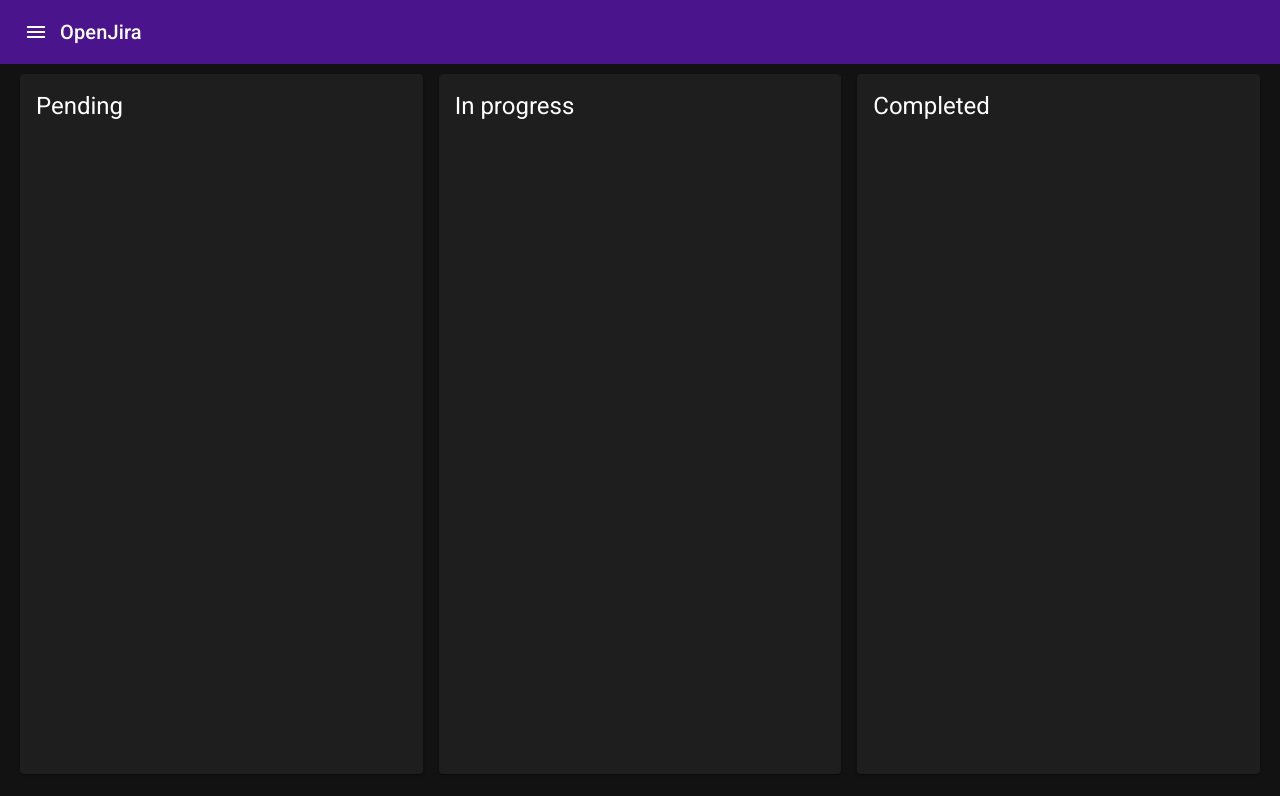
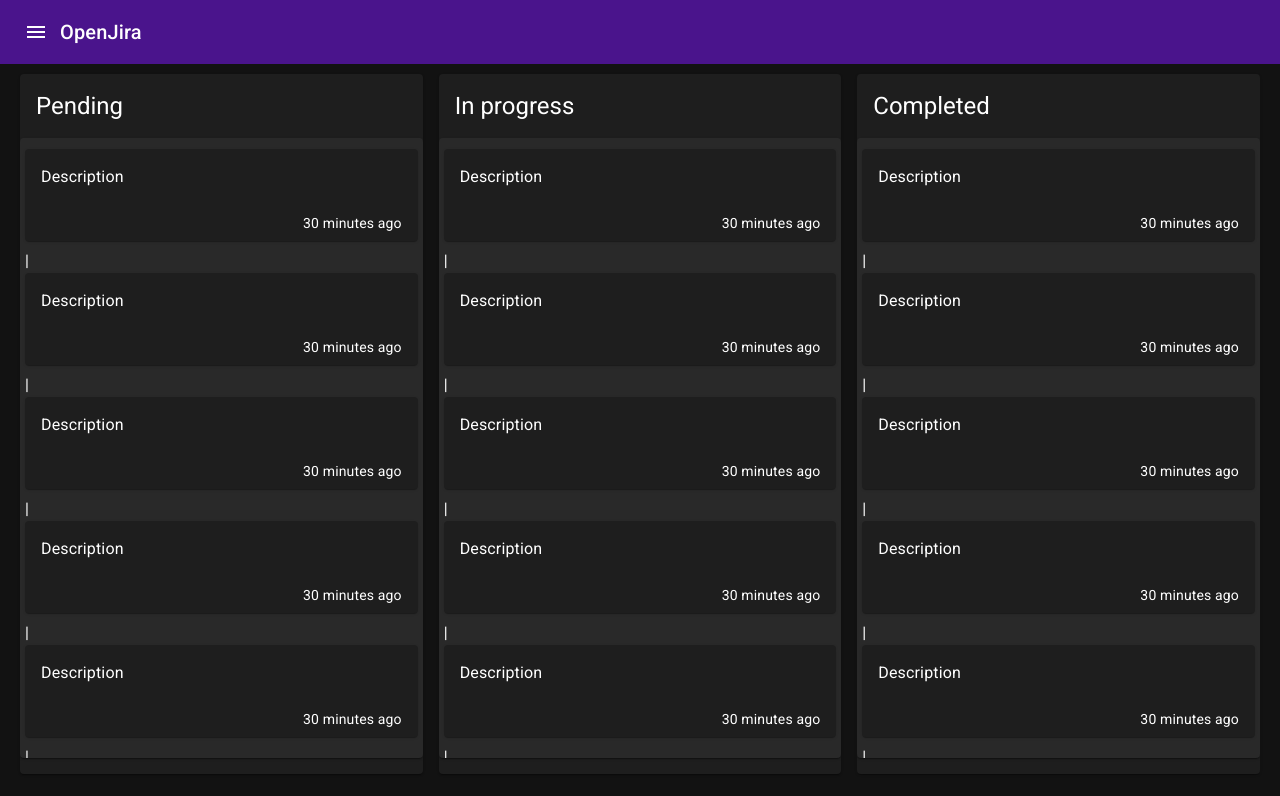
Before and after one commit to srdjo99/nextjs-jira, a Next.js app: page / in a window 1280 px wide. Shown: the top 796 px of the page. Built offline with nearby package versions, Linux system fonts and the light colour scheme.

Commit message:
add basic Entry Card and List

```diff
--- /dev/null
+++ b/components/ui/EntryCard.tsx
@@ -0,0 +1,25 @@
+import {
+  Card,
+  CardActionArea,
+  CardActions,
+  CardContent,
+  Typography,
+} from '@mui/material';
+
+export const EntryCard = () => {
+  return (
+    <Card sx={{ marginBottom: 1 }}>
+      <CardActionArea>
+        <CardContent>
+          <Typography sx={{ whiteSpace: 'pre-line' }}>Description</Typography>
+        </CardContent>
+
+        <CardActions
+          sx={{ display: 'flex', justifyContent: 'end', paddingRight: 2 }}
+        >
+          <Typography variant='body2'>30 minutes ago</Typography>
+        </CardActions>
+      </CardActionArea>
+    </Card>
+  );
+};
--- /dev/null
+++ b/components/ui/EntryList.tsx
@@ -0,0 +1,26 @@
+import { List, Paper } from '@mui/material';
+import { EntryCard } from './EntryCard';
+
+export const EntryList = () => {
+  return (
+    <div>
+      <Paper
+        sx={{
+          height: 'calc(100vh - 180px)',
+          overflow: 'scroll',
+          backgroundColor: 'transparent',
+          padding: '3px 5px',
+        }}
+      >
+        <List sx={{ opacity: 1 }}>
+          <EntryCard />|
+          <EntryCard />|
+          <EntryCard />|
+          <EntryCard />|
+          <EntryCard />|
+          <EntryCard />|
+        </List>
+      </Paper>
+    </div>
+  );
+};
--- a/components/ui/index.ts
+++ b/components/ui/index.ts
@@ -1,2 +1,5 @@
 export * from './Navbar';
 export * from './Sidebar';
+
+export * from './EntryList';
+export * from './EntryCard';
--- a/pages/index.tsx
+++ b/pages/index.tsx
@@ -2,6 +2,7 @@
 import { Card, CardContent, CardHeader, Grid } from '@mui/material';
 
 import { Layout } from '../components/layouts';
+import { EntryList } from '../components/ui';
 
 const HomePage: NextPage = () => {
   return (
@@ -10,21 +11,19 @@
         <Grid item xs={12} sm={4}>
           <Card sx={{ height: 'calc(100vh - 100px)' }}>
             <CardHeader title='Pending' />
-
-            <CardContent>
-              {/* Add new entry */}
-              {/* List of new entries */}
-            </CardContent>
+            <EntryList />
           </Card>
         </Grid>
         <Grid item xs={12} sm={4}>
           <Card sx={{ height: 'calc(100vh - 100px)' }}>
             <CardHeader title='In progress' />
+            <EntryList />
           </Card>
         </Grid>
         <Grid item xs={12} sm={4}>
           <Card sx={{ height: 'calc(100vh - 100px)' }}>
             <CardHeader title='Completed' />
+            <EntryList />
           </Card>
         </Grid>
       </Grid>
```
